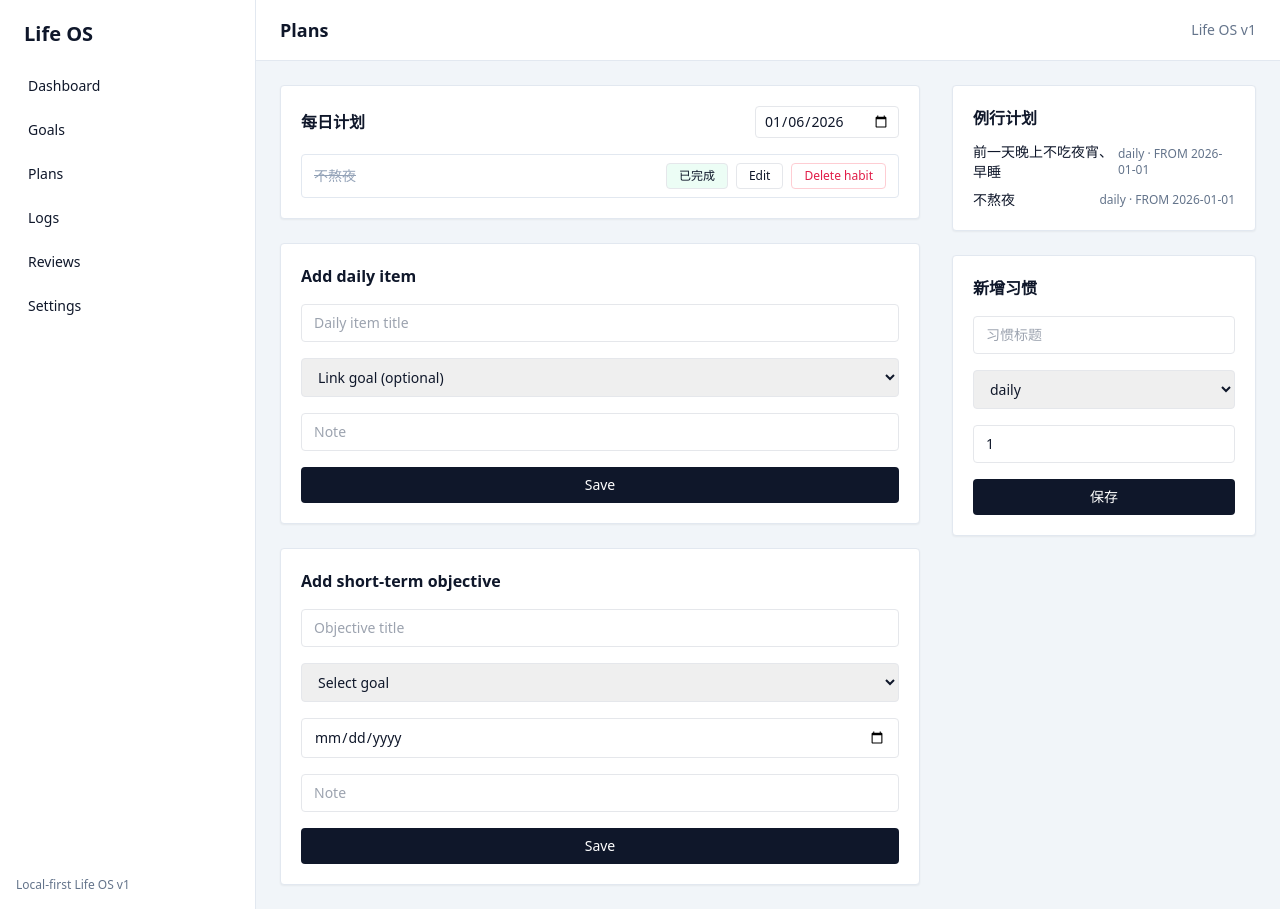
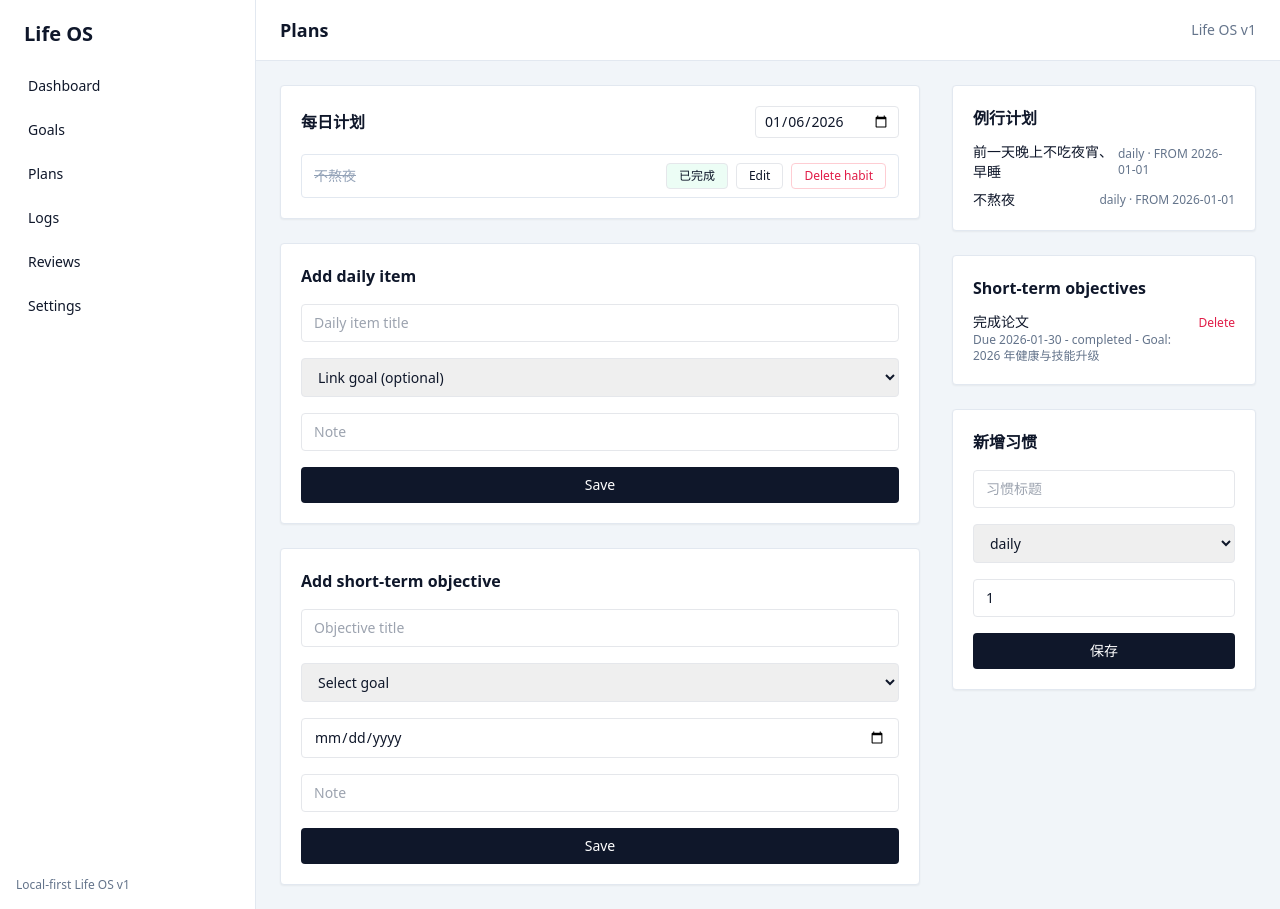
Before and after one commit to Yirzzzz/Life-OS, a FastAPI app: page /plans in a window 1280 px wide. Run offline with FastAPI, Linux system fonts and the light colour scheme; data comes from the database, SQL or seed files in the repository; both versions use the stored data as it was after the commit; some libraries are stand-ins or nearby versions.

Commit message:
updatev0.15

```diff
--- a/app/web/templates/plans.html
+++ b/app/web/templates/plans.html
@@ -61,6 +61,44 @@
           {% endif %}
         </div>
       </div>
+      <div class="bg-white p-5 rounded border border-slate-200 shadow-sm">
+        <div class="text-base font-semibold">Short-term objectives</div>
+        <div class="mt-3 space-y-3">
+          {% for obj in objectives %}
+            {% set obj_title = obj.title.strip() if obj.title else "" %}
+            <div class="flex items-start justify-between gap-3 text-sm">
+              <div>
+                <div class="font-medium">
+                  {% if obj_title %}
+                    {{ obj_title }}
+                  {% else %}
+                    <span class="text-slate-400">Untitled objective</span>
+                  {% endif %}
+                </div>
+                <div class="text-xs text-slate-500">
+                  Due {{ obj.due_date }} - {{ obj.status }}
+                  {% if obj.linked_goal_id %}
+                    - Goal: {{ goals_by_id.get(obj.linked_goal_id, "Goal #" ~ obj.linked_goal_id) }}
+                  {% endif %}
+                </div>
+              </div>
+              <div class="flex items-center gap-2">
+                {% if obj.status != "completed" %}
+                  <form method="post" action="/objectives/{{ obj.id }}/complete">
+                    <button class="text-xs text-emerald-600">Complete</button>
+                  </form>
+                {% endif %}
+                <form method="post" action="/objectives/{{ obj.id }}/delete" onsubmit="return confirm('Delete objective?')">
+                  <button class="text-xs text-rose-600">Delete</button>
+                </form>
+              </div>
+            </div>
+          {% endfor %}
+          {% if not objectives %}
+            <div class="text-sm text-slate-500">No objectives yet.</div>
+          {% endif %}
+        </div>
+      </div>
       <form class="bg-white p-5 rounded border border-slate-200 shadow-sm space-y-4" method="post" action="/habits">
         <div class="text-base font-semibold">新增习惯</div>
         <input class="w-full border rounded px-3 py-2 text-sm" name="title" placeholder="习惯标题" required />
```
Also changed, not shown: app/web/routes.py (+60 -7 lines), app/web/templates/dashboard.html (+9 -8 lines), lifeos.db.
